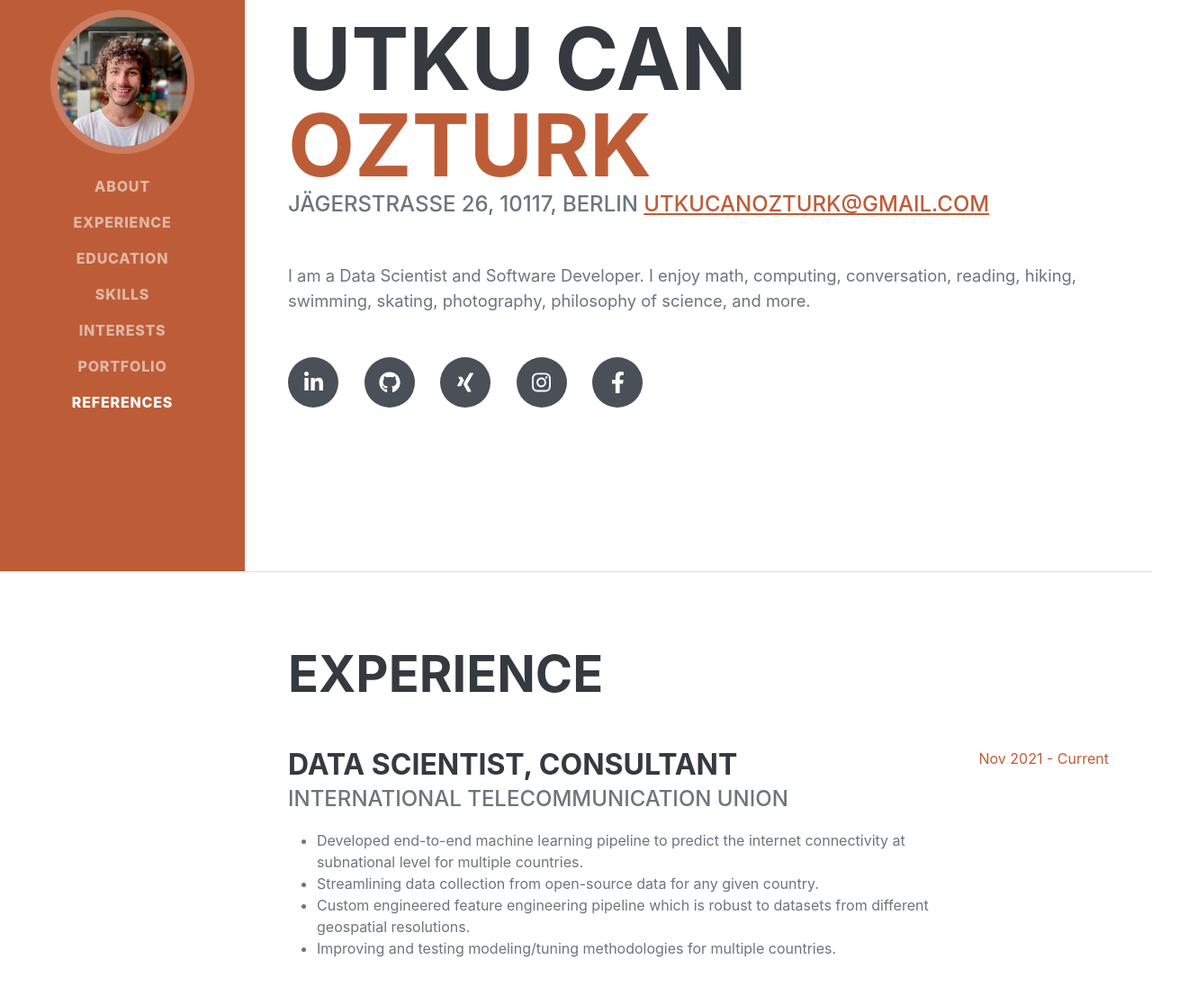
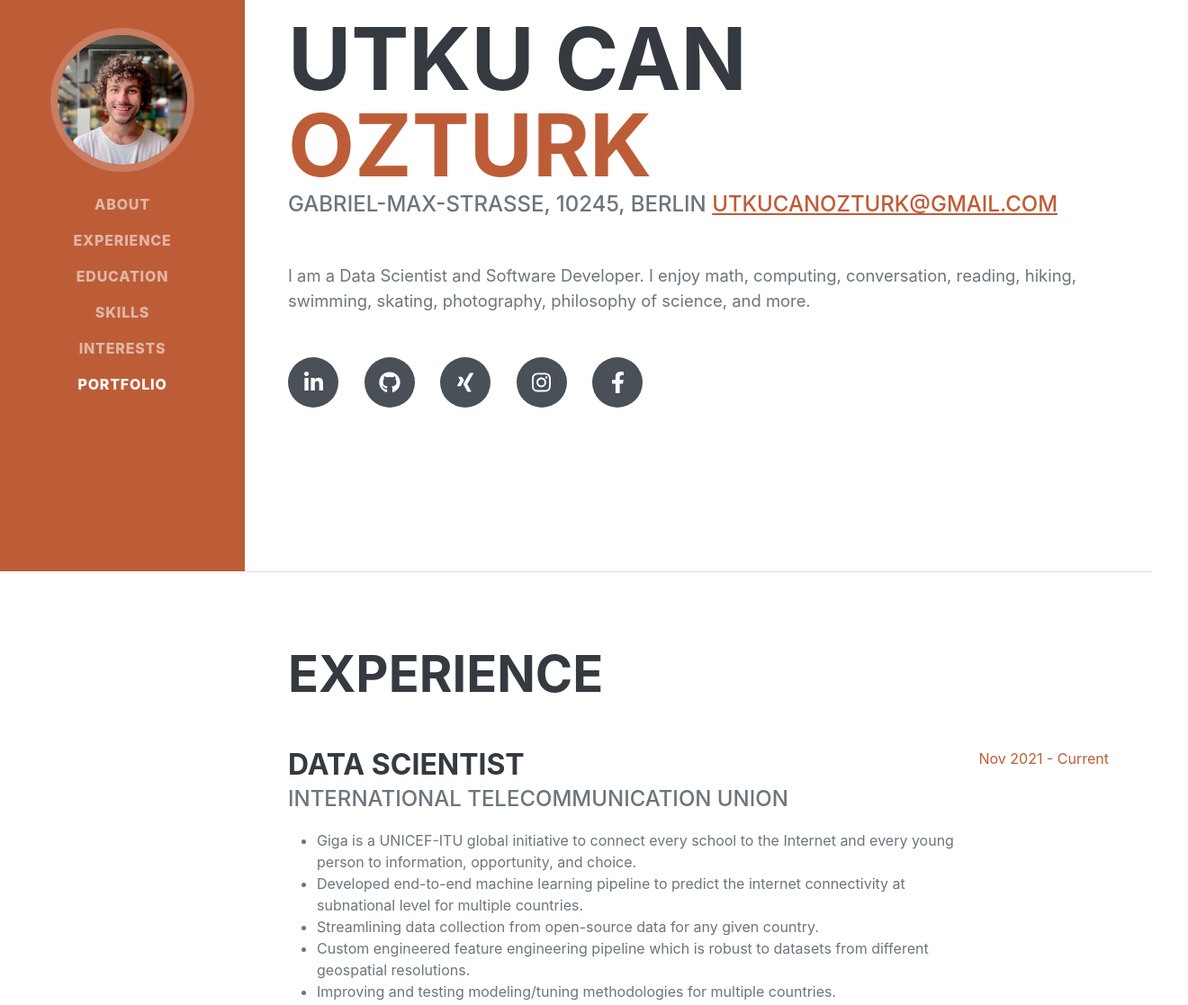
Before and after one commit to utkucanozturk/utkucanozturk, a plain HTML site: page index.html in a window 1280 px wide. Shown: the part 165-1282 px from the top of the page at 90% size, 1320 px wide, since content can reach past the window. Drawn offline with nearby package versions, Linux system fonts and the light colour scheme; a web font is replaced by a local one.

Commit message:
Update experience, remove references

```diff
--- a/index.html
+++ b/index.html
@@ -31,7 +31,7 @@
                     <li class="nav-item"><a class="nav-link js-scroll-trigger" href="#skills">Skills</a></li>
                     <li class="nav-item"><a class="nav-link js-scroll-trigger" href="#interests">Interests</a></li>
                     <li class="nav-item"><a class="nav-link js-scroll-trigger" href="#portfolio">Portfolio</a></li>
-                    <li class="nav-item"><a class="nav-link js-scroll-trigger" href="#references">References</a></li>
+                    <!--<li class="nav-item"><a class="nav-link js-scroll-trigger" href="#references">References</a></li>-->
                 </ul>
             </div>
         </nav>
@@ -45,7 +45,7 @@
                         <span class="text-primary">Ozturk</span>
                     </h1>
                     <div class="subheading mb-5">
-                        Jägerstrasse 26, 10117, Berlin
+                        Gabriel-Max-Straße, 10245, Berlin
                         <a href="mailto:utkucanozturk@gmail.com">utkucanozturk@gmail.com</a>
                     </div>
                     <p class="lead mb-5">I am a Data Scientist and Software Developer. I  enjoy math, computing, conversation, reading, hiking, swimming, skating, photography, philosophy of science, and more.</p>
@@ -65,9 +65,10 @@
                     <h2 class="mb-5">Experience</h2>
                     <div class="d-flex flex-column flex-md-row justify-content-between mb-5">
                         <div class="flex-grow-1">
-                            <h3 class="mb-0">Data Scientist, Consultant</h3>
+                            <h3 class="mb-0">Data Scientist</h3>
                             <div class="subheading mb-3">International Telecommunication Union</div>
                             <ul>
+                                <li>Giga is a UNICEF-ITU global initiative to connect every school to the Internet and every young person to information, opportunity, and choice.</li>
                                 <li>Developed end-to-end machine learning pipeline to predict the internet connectivity at subnational level for multiple countries.</li>
                                 <li>Streamlining data collection from open-source data for any given country.</li>
                                 <li>Custom engineered feature engineering pipeline which is robust to datasets from different geospatial resolutions.</li>
@@ -329,6 +330,7 @@
             </section>
             <hr class="m-0" />
             <!-- References-->
+            <!--
             <section class="resume-section" id="references">
                 <div class="resume-section-content">
                     <h2 class="mb-5">References</h2>
@@ -338,6 +340,7 @@
                     </p>
                 </div>
             </section>
+        -->
             <hr class="m-0" />
         </div>
         <!-- Bootstrap core JS-->
```
